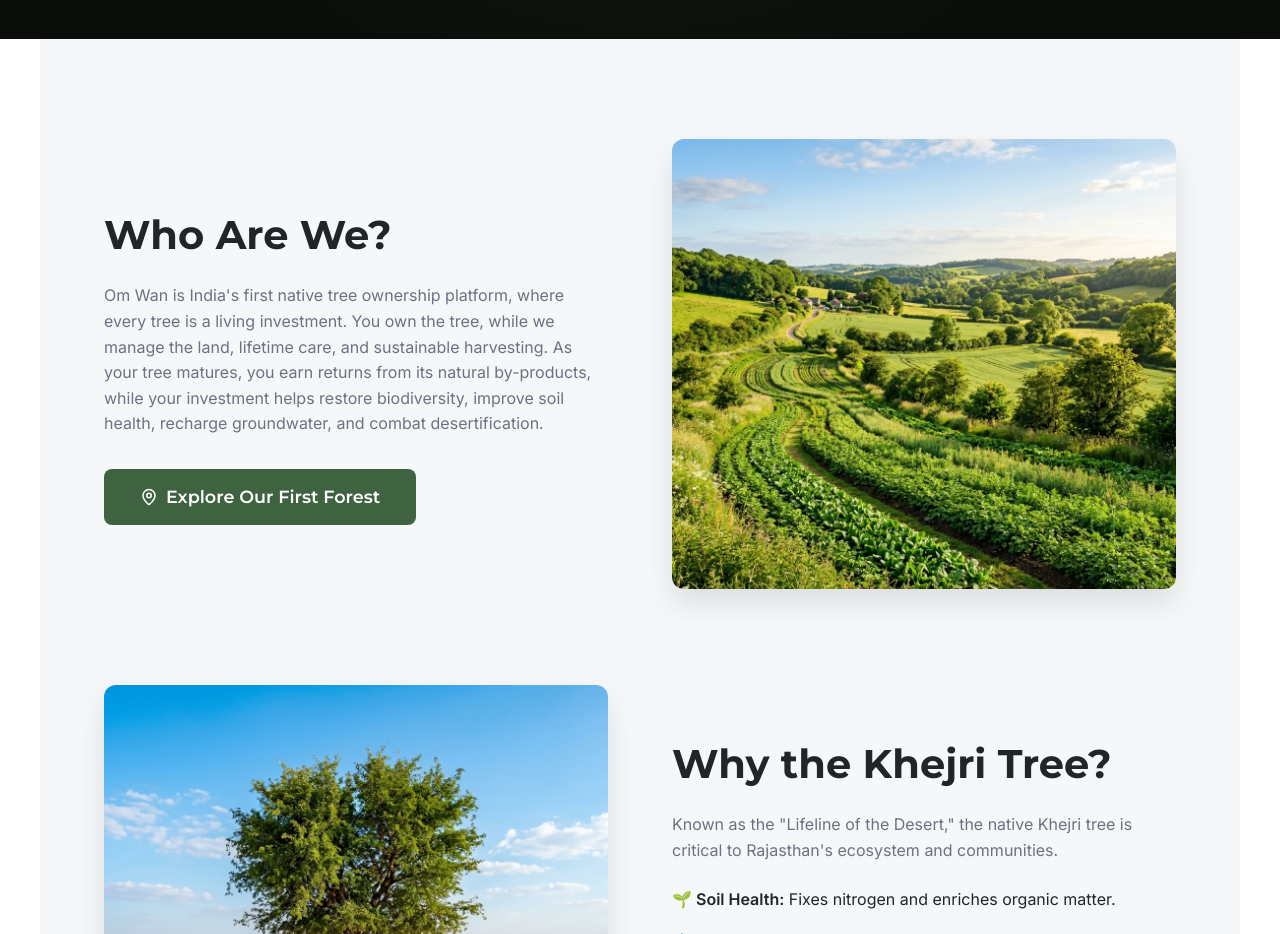
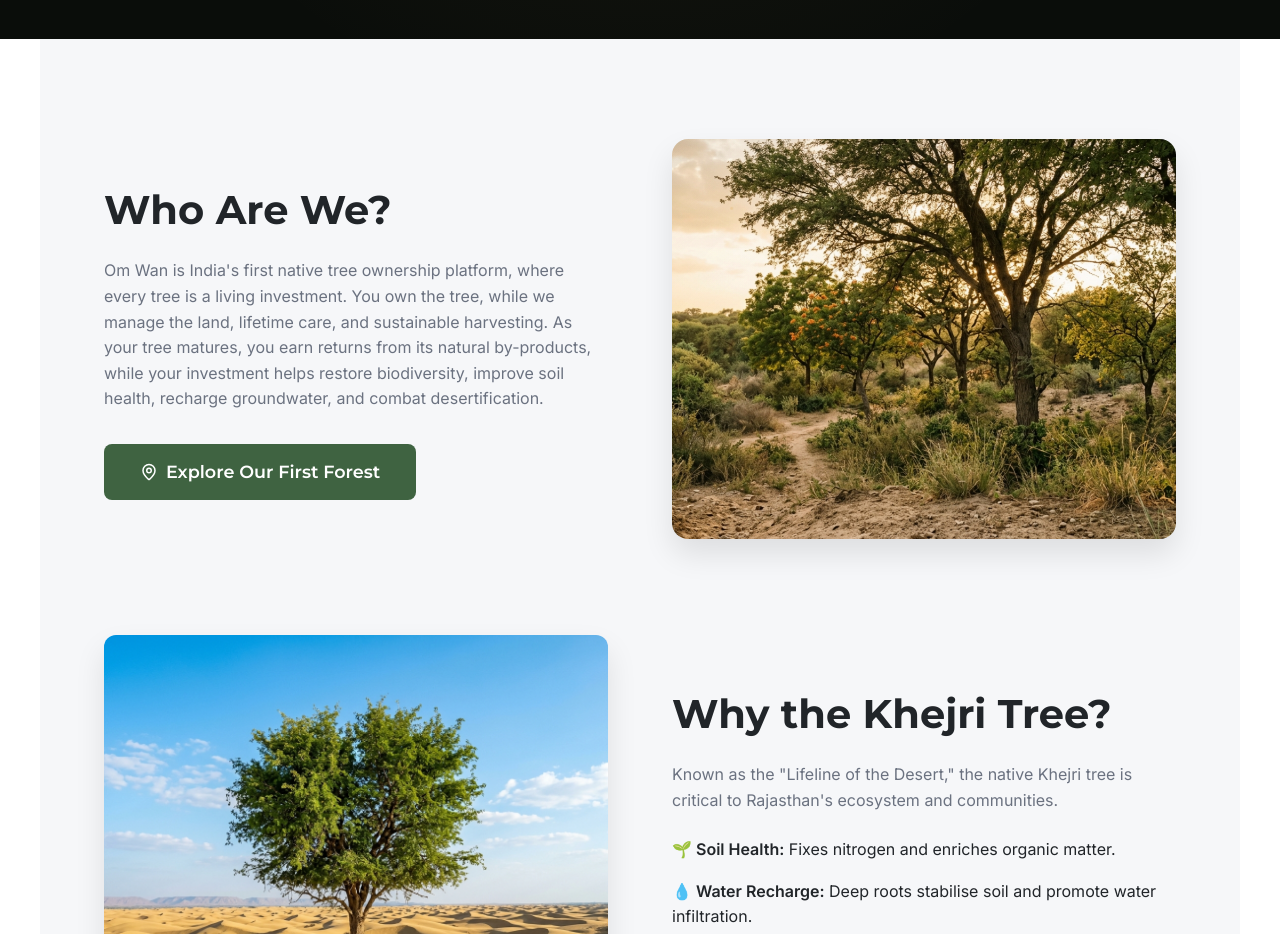
Before and after one commit to ashokaph335701-dot/Om-Wan, a React (Vite) app in the folder om-wan-web/: page / in a window 1280 px wide. Shown: the part 1660-2594 px from the top of the page. Built offline with nearby package versions, Linux system fonts and the light colour scheme.

Commit message:
feat: replace Who Are We image with authentic animated Rajasthan forest photograph

```diff
--- a/om-wan-web/src/components/AboutOmWan.jsx
+++ b/om-wan-web/src/components/AboutOmWan.jsx
@@ -25,8 +25,89 @@ export default function AboutOmWan() {
             </a>
           </div>
         </div>
-        <div className="z-image">
-          <img src="/natural_farming_impact.png" alt="Natural Farming in Rajasthan" />
+        <div className="z-image" style={{ position: 'relative', overflow: 'hidden', borderRadius: '16px', height: '400px' }}>
+          {/* 1. Main forest image with slow cinematic push-in */}
+          <motion.img
+            src="/rajasthan_native_forest.jpg"
+            alt="Authentic native forest in Bikaner, Rajasthan"
+            style={{ width: '100%', height: '100%', objectFit: 'cover', display: 'block' }}
+            animate={{ scale: [1, 1.03, 1] }}
+            transition={{ duration: 15, repeat: Infinity, ease: "easeInOut" }}
+          />
+
+          {/* 2. Natural Sunlight filtration overlay */}
+          <div style={{
+            position: 'absolute',
+            top: 0, left: 0, right: 0, bottom: 0,
+            background: 'linear-gradient(135deg, rgba(220,165,71,0.08) 0%, rgba(0,0,0,0) 60%)',
+            pointerEvents: 'none',
+            zIndex: 2
+          }} />
+
+          {/* 3. Floating Dust Particles */}
+          <div style={{ position: 'absolute', top: 0, left: 0, right: 0, bottom: 0, overflow: 'hidden', pointerEvents: 'none', zIndex: 3 }}>
+            {Array.from({ length: 8 }).map((_, i) => (
+              <motion.div
+                key={i}
+                style={{
+                  position: 'absolute',
+                  width: '3px',
+                  height: '3px',
+                  background: 'rgba(220, 165, 71, 0.4)',
+                  borderRadius: '50%',
+                  top: Math.random() * 80 + '%',
+                  left: Math.random() * 80 + '%',
+                }}
+                animate={{
+                  y: [0, -30, -50],
+                  x: [0, 20, 40],
+                  opacity: [0, 0.8, 0]
+                }}
+                transition={{
+                  duration: Math.random() * 5 + 5,
+                  repeat: Infinity,
+                  ease: "easeInOut",
+                  delay: Math.random() * 3
+                }}
+              />
+            ))}
+          </div>
+
+          {/* 4. Flying Birds in Canopy (Runs occasionally) */}
+          <div style={{ position: 'absolute', top: 0, left: 0, right: 0, bottom: 0, overflow: 'hidden', pointerEvents: 'none', zIndex: 3 }}>
+            <motion.svg
+              viewBox="0 0 100 100"
+              style={{ position: 'absolute', width: '25px', height: '25px', top: '15%', left: '-10%' }}
+              animate={{
+                x: ['0vw', '110%'],
+                y: ['0px', '20px', '-10px']
+              }}
+              transition={{
+                duration: 12,
+                repeat: Infinity,
+                ease: "linear",
+                delay: 2
+              }}
+            >
+              <path d="M 0,10 Q 5,5 10,10 Q 15,5 20,10" stroke="rgba(255,255,255,0.4)" strokeWidth="1.5" fill="none" />
+            </motion.svg>
+            <motion.svg
+              viewBox="0 0 100 100"
+              style={{ position: 'absolute', width: '20px', height: '20px', top: '25%', left: '-10%' }}
+              animate={{
+                x: ['0vw', '110%'],
+                y: ['20px', '0px', '10px']
+              }}
+              transition={{
+                duration: 14,
+                repeat: Infinity,
+                ease: "linear",
+                delay: 6
+              }}
+            >
+              <path d="M 0,10 Q 5,5 10,10 Q 15,5 20,10" stroke="rgba(255,255,255,0.3)" strokeWidth="1.5" fill="none" />
+            </motion.svg>
+          </div>
         </div>
       </motion.div>
 
```
Also changed, not shown: om-wan-web/public/rajasthan_native_forest.jpg (added).
